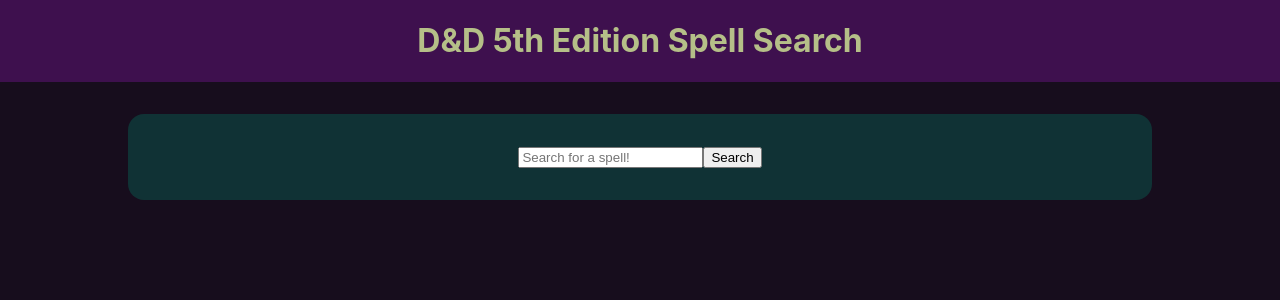
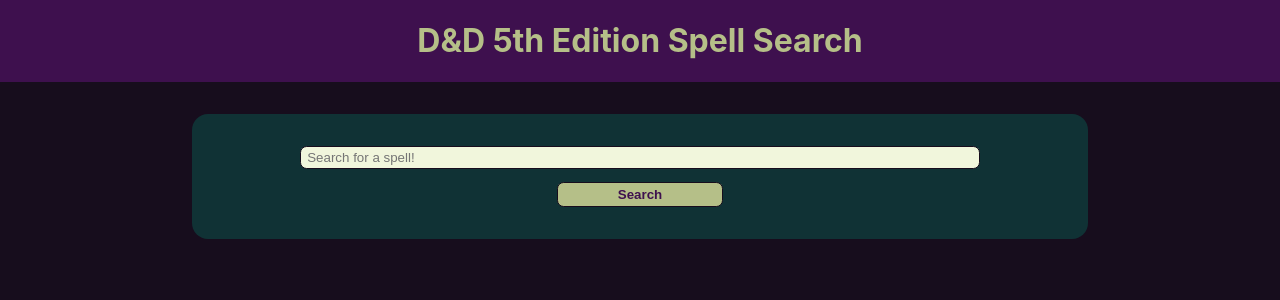
Before and after one commit to mmiatech/dnd-spells, a React (Create React App) app: page / in a window 1280 px wide. Shown: the top 300 px of the page. Built offline with nearby package versions, Linux system fonts and the light colour scheme.

Commit message:
form styling

```diff
--- a/src/App.css
+++ b/src/App.css
@@ -2,9 +2,6 @@
   background-color: #170D1D;
   text-align: center;
   color: #F1F6DC;
-}
-
-.App {
 }
 
 .app-header {
@@ -17,7 +14,7 @@
 }
 
 .container {
-  max-width: 80%;
+  max-width: 70%;
   margin: 0 auto;
   align-content: center;
 }
@@ -37,3 +34,30 @@
   text-align: center;
   margin-top: 0;
 }
+
+input {
+  width: 80%;
+  min-width: 105px;
+  background-color: #F1F6DC;
+  border: .1em solid #170D1D;
+  border-radius: .5em;
+  padding: .2em .5em;
+  color: #103235;
+}
+
+button {
+  display: block;
+  width: 20%;
+  min-width: 80px;
+  margin: 1em auto 0 auto;
+  padding: .3em;
+  border: .1em solid #170D1D;
+  border-radius: .5em;
+  background-color: #B5BF88;
+  color: #3E104E;
+  font-weight: bold;
+}
+
+button:hover {
+  background-color: #F1F6DC;
+}
```
